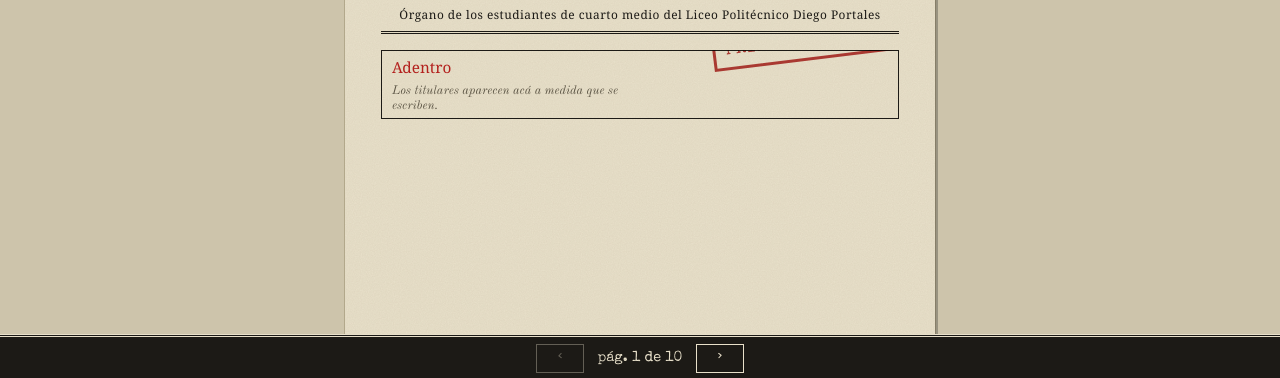
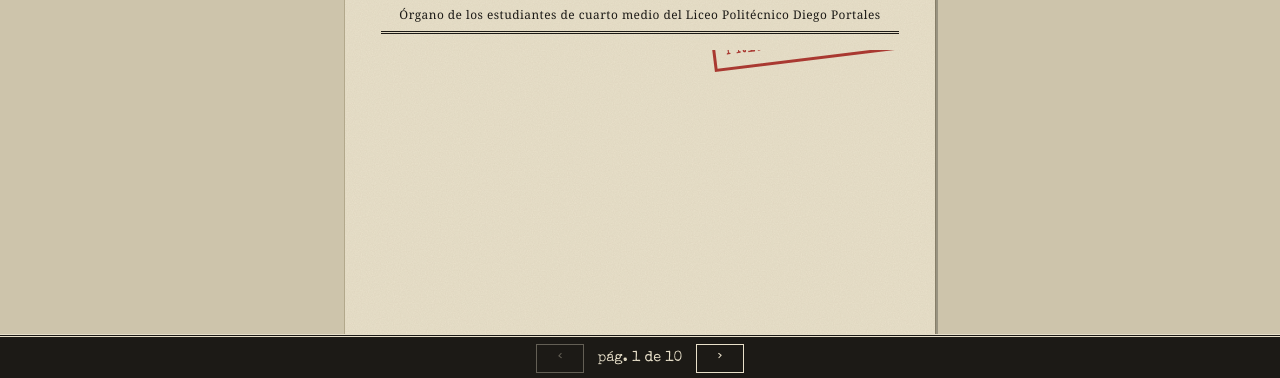
Before and after one commit to nexorastudio623-web/voces-de-tocopilla, a website: page public/index.html in a window 1280 px wide. Shown: the part 420-798 px from the top of the page. Drawn offline with nearby package versions, Linux system fonts and the light colour scheme; no server answers; a web font is replaced by a local one.

Commit message:
Update index.html

```diff
--- a/public/index.html
+++ b/public/index.html
@@ -136,7 +136,7 @@ select option{color:#1C1A16;background:#fff}
 .read .cover .logo{font-size:2.8rem;line-height:1}
 .read .cover .dateline,.read .cover .tag{font-size:.7rem}
 .row3 .fld{margin:0}
-.read .cover .adentro{padding:.25rem .6rem;font-size:.72rem}.read .cover .adentro h3{font-size:.9rem}.read .cover .adentro ul{display:block;column-count:2;column-gap:1rem}.read .cover .adentro li{break-inside:avoid;line-height:1.25}.read .cover .adentro li b{min-width:2rem;font-size:.68rem}
+.pg-p3 .adentro{margin-top:.6rem}.pg-p3 .adentro ul{display:block;column-count:2;column-gap:1.2rem}.pg-p3 .adentro li{break-inside:avoid;line-height:1.3}
 .info{display:grid;gap:.7rem}
 .info .band{background:var(--ink);color:var(--paper);padding:.5rem .7rem;font-family:var(--f-black);font-size:clamp(1.4rem,5vw,2rem);line-height:1.1;text-align:center}
 .info .band small{display:block;font-family:var(--f-type);font-size:.78rem;letter-spacing:.04em}
@@ -569,7 +569,7 @@ function buildSheet(p){
     else el = buildText(p.id, f, p.id + '__' + f.k);
     if (dateMid && f.k === 'numero') dateMid.append(el); else body.append(el);
   }
-  if (p.cover) body.append(h('div', { class: 'adentro' }, h('h3', null, 'Adentro'), h('ul', { id: 'adentro' })));
+  if (p.id === 'p3') body.append(h('div', { class: 'adentro' }, h('h3', null, 'Adentro'), h('ul', { id: 'adentro' })));
   if (p.guide) body.append(h('details', { class: 'guide' }, h('summary', null, 'Qué pide el profe en esta página'), h('ul', null, p.guide.map(g => h('li', null, g)))));
   { const inner = h('div', { class: 'fit' }); while (body.firstChild) inner.append(body.firstChild);
     if (p.id === 'p4') { const row = h('div', { class: 'row3' }); [...inner.children].filter(c => c.matches('.vid') || c.querySelector('.img') || c.matches('.img')).forEach(c => row.append(c)); const at = inner.querySelector('.fld:last-child'); inner.insertBefore(row, [...inner.children].find(c => c.matches('.fld') && c.querySelector('.t-cap')) || null); }
@@ -634,7 +634,7 @@ function refreshMeta(){
   const toc = $('#toc'), ad = $('#adentro');
   if (toc) toc.replaceChildren();
   if (ad) ad.replaceChildren();
-  for (const p of PAGES.filter(x => x.n >= 2)) {
+  for (const p of PAGES.filter(x => x.n >= 3)) {
     const title = (S[p.id + '__' + p.tk] || '').trim();
     if (toc) toc.append(h('li', null, h('button', { type: 'button', onclick: () => goTo(p.n) },
       h('span', { class: 'tt' + (title ? '' : ' pend') }, title || 'Por escribir'), h('span', { class: 's' }, p.sec), h('span', { class: 'n' }, String(p.n)))));
```
